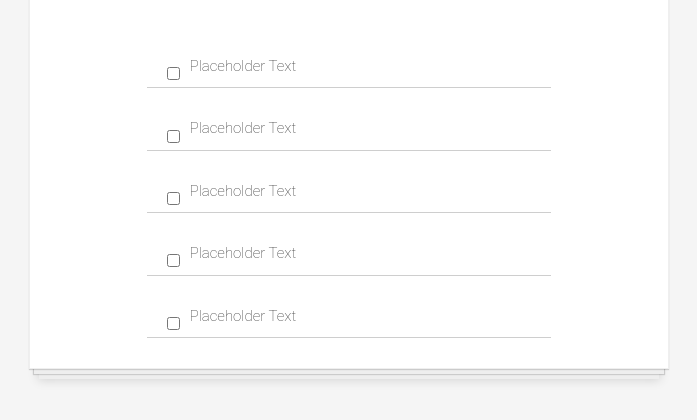
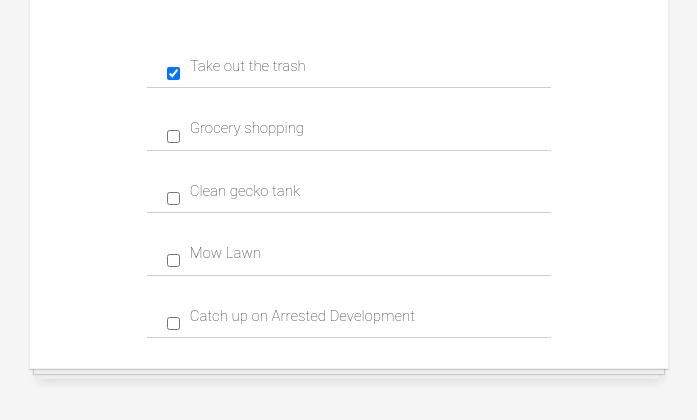
Before and after one commit to SalfromVenice/react-todo-list, a React app: page / in a window 1280 px wide. Shown: the part 218-638 px from the top of the page, without its empty margins (291-988 px from the left). Built offline with nearby package versions, Linux system fonts and the light colour scheme.

Commit message:
some fixes

```diff
--- a/src/components/App.jsx
+++ b/src/components/App.jsx
@@ -4,15 +4,13 @@
 import ToDoItem from "./ToDoItem";
 
 const App = () => {
+  const todoItems = todosData.map(item => <ToDoItem key={item.id} item={item}/>);
+
   return (
     <div className="todo-list">
-      <ToDoItem />
-      <ToDoItem />
-      <ToDoItem />
-      <ToDoItem />
-      <ToDoItem />
+      {todoItems}
     </div>
-  )
-}
+  );
+};
 
-export default App
+export default App;
--- a/src/components/ToDoItem.jsx
+++ b/src/components/ToDoItem.jsx
@@ -1,10 +1,10 @@
 import React from 'react'
 
-const ToDoItem = () => {
+const ToDoItem = (props) => {
   return (
     <div className="todo-item">
-      <input type="checkbox" />
-      <p>Placeholder Text</p>
+      <input type="checkbox" checked={props.item.completed} />
+      <p>{props.item.text}</p>
     </div>
   )
 }
--- a/src/todosData.js
+++ b/src/todosData.js
@@ -2,7 +2,7 @@
   {
     id: 1,
     text: "Take out the trash",
-    completed: false,
+    completed: true,
   },
   {
     id: 2,
```
